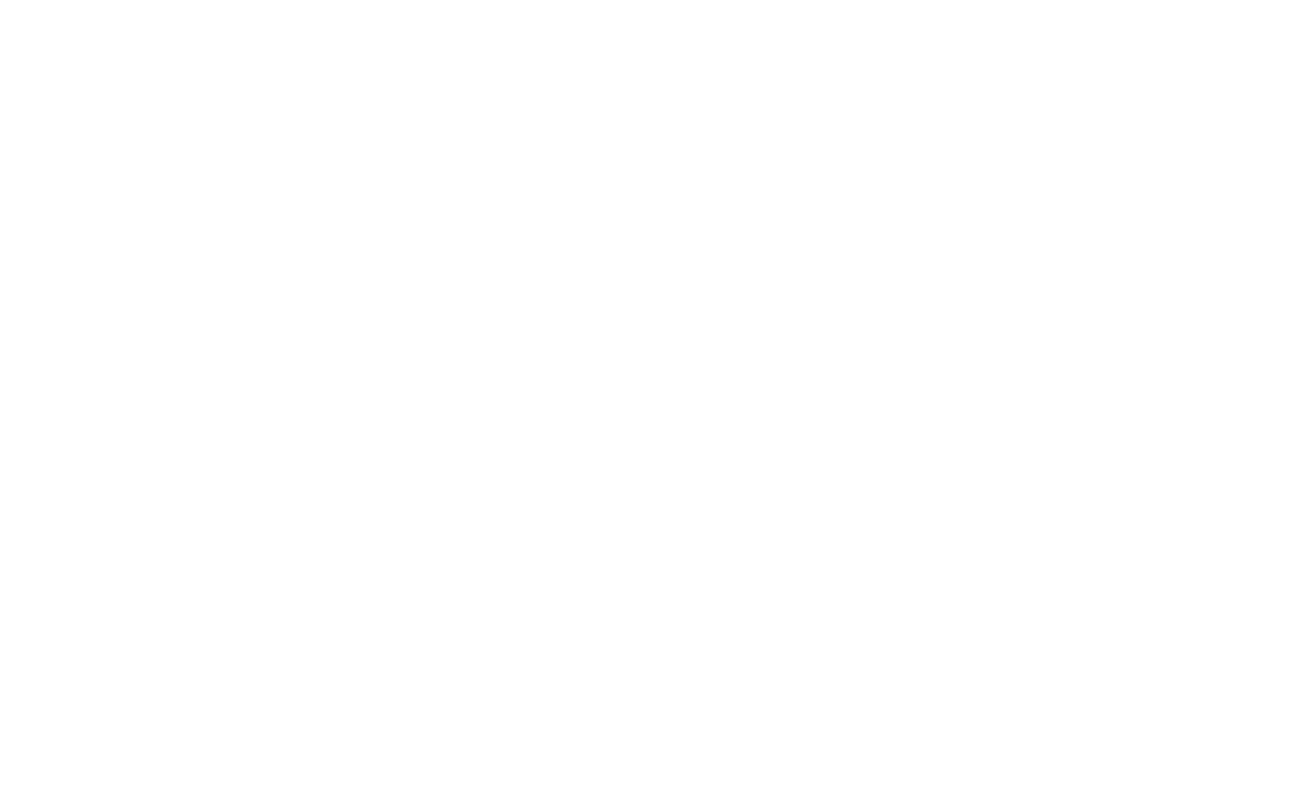
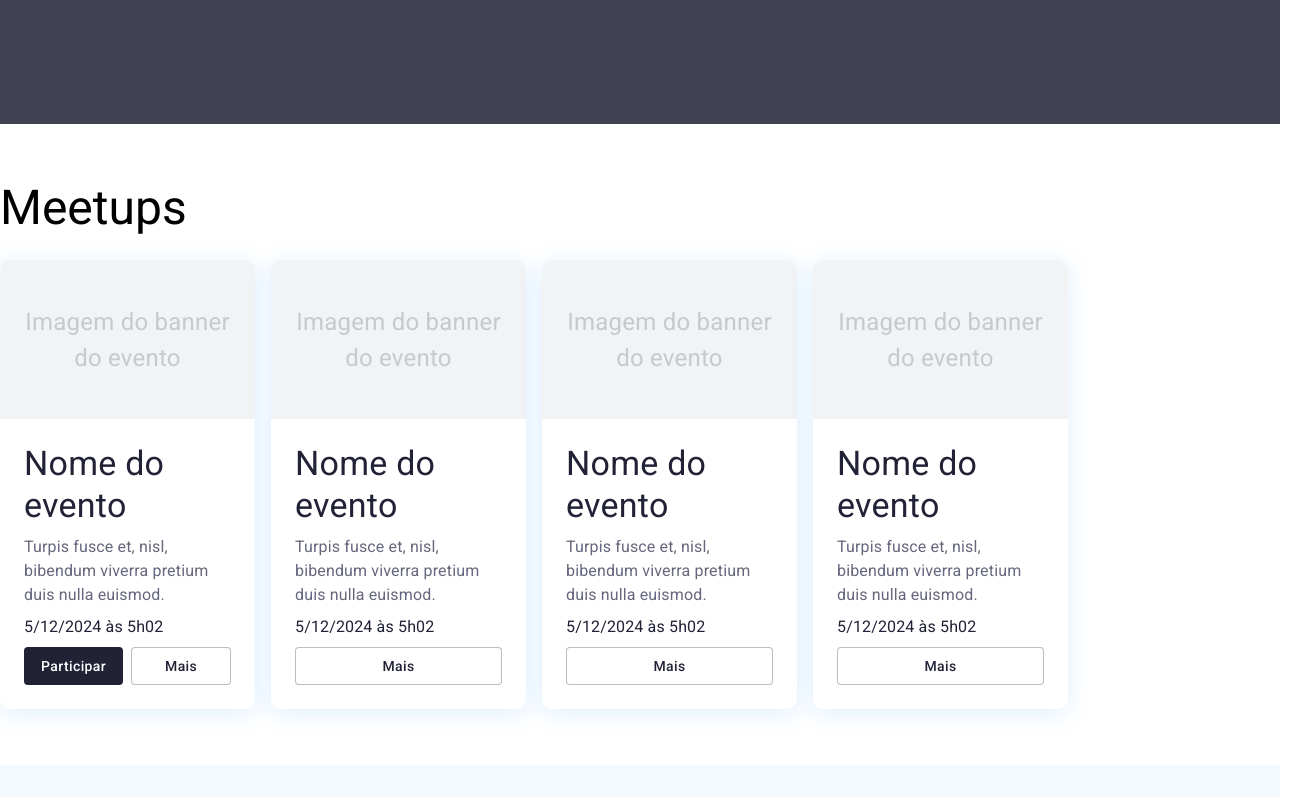
Before and after one commit to dev-pira/site, a Next.js app: page /eventos in a window 1280 px wide. Before the commit this address had no page. Shown: the part 500-1297 px from the top of the page, 1313 px wide, since content can reach past the window. Before the commit the page ends 800 px from the top, so only its background shows below. Built offline with nearby package versions, Linux system fonts and the light colour scheme.

Commit message:
atualizando componentização da página de eventos

```diff
--- /dev/null
+++ b/components/EventsContent/EventsContent.tsx
@@ -0,0 +1,37 @@
+import { Box, Typography } from "@mui/material"
+import { EventCard } from "../EventCard"
+
+export interface EventsContentProps {
+    events: {
+        description?: string,
+        detailsLink: string,
+        participateLink?: string,
+        title: string,
+        type: 'Meetup' | 'Live' | 'Worshop'
+    }[]
+}
+
+const EventsContent: React.FC<EventsContentProps> = ({events}: EventsContentProps) => {
+    const defaultWidth = '1345px'
+    return (
+        <Box sx={{display: 'flex', justifyContent: 'center'}}>
+            <Box sx={{width: defaultWidth, display: 'flex', flexDirection: 'column', padding: '56px 0', gap: '24px'}}>
+                <Typography variant="h3">Meetups</Typography>
+                <Box sx={{display: 'flex', flexDirection: 'row', gap: '16px'}}>
+                    {events.map((eventData, index) => {
+                        return <EventCard key={index}
+                            title={eventData.title}
+                            description={eventData.description}
+                            detailsLink={eventData.detailsLink}
+                            participateLink={eventData.participateLink}
+                            color='contrast'
+                            shadowed
+                            dateTime={new Date()} />
+                    })}
+                </Box>
+            </Box>
+        </Box>
+    )
+}
+
+export default EventsContent
--- /dev/null
+++ b/components/EventsContent/index.ts
@@ -0,0 +1 @@
+export {default as EventsContent} from './EventsContent'
--- /dev/null
+++ b/components/EventsIntro/EventsIntro.tsx
@@ -0,0 +1,14 @@
+import { Box, Typography } from "@mui/material"
+
+const EventsIntro: React.FC = () => {
+    const defaultWidth = '1345px'
+    return (
+        <Box sx={{ display: "flex", flexDirection: "row", justifyContent: "center", backgroundColor: "#3f4052;"}}>
+            <Box sx={{width: defaultWidth, display: 'flex', height: '560px', alignItems: 'center'}}>
+            <Typography variant="h2" sx={{color: 'white', width:'546px'}}>Eventos da <span style={{background: 'linear-gradient(233.62deg, #c4c4c4 27.61%, #e63462 27.62%, #1e90ff 100%)', backgroundClip: 'text', color: 'transparent'}}>comunidade</span></Typography>
+            </Box>
+        </Box>
+    )
+}
+
+export default EventsIntro
--- /dev/null
+++ b/components/EventsIntro/index.ts
@@ -0,0 +1 @@
+export {default as EventsIntro} from './EventsIntro'
--- /dev/null
+++ b/pages/eventos/index.tsx
@@ -0,0 +1,43 @@
+import type { NextPage } from "next";
+import React from "react";
+import { Footer } from "../../components/Footer";
+import { Initiatives } from "../../components/Initiatives";
+import { Navbar } from "../../components/Navbar";
+import { EventsIntro } from "../../components/EventsIntro";
+import { EventsContent } from "../../components/EventsContent";
+
+const Event: NextPage = () => {
+  const events = [{
+      description: 'Turpis fusce et, nisl, bibendum viverra pretium duis nulla euismod.',
+      detailsLink: 'https://www.google.com',
+      participateLink: 'https://www.google.com',
+      title: 'Nome do evento',
+      type: 'Meetup'
+  },{
+      description: 'Turpis fusce et, nisl, bibendum viverra pretium duis nulla euismod.',
+      detailsLink: 'https://www.google.com',
+      title: 'Nome do evento',
+      type: 'Meetup'
+  },{
+      description: 'Turpis fusce et, nisl, bibendum viverra pretium duis nulla euismod.',
+      detailsLink: 'https://www.google.com',
+      title: 'Nome do evento',
+      type: 'Meetup'
+  },{
+      description: 'Turpis fusce et, nisl, bibendum viverra pretium duis nulla euismod.',
+      detailsLink: 'https://www.google.com',
+      title: 'Nome do evento',
+      type: 'Meetup'
+  }]
+  return (
+    <div>
+      <Navbar />
+      <EventsIntro />
+      <EventsContent events={events} />
+      <Initiatives />
+      <Footer />
+    </div>
+  );
+};
+
+export default Event;
```
Also changed, not shown: pages/events.tsx (deleted, +0 -61 lines), 2 other files (tests, documents, lock files or other folders).
